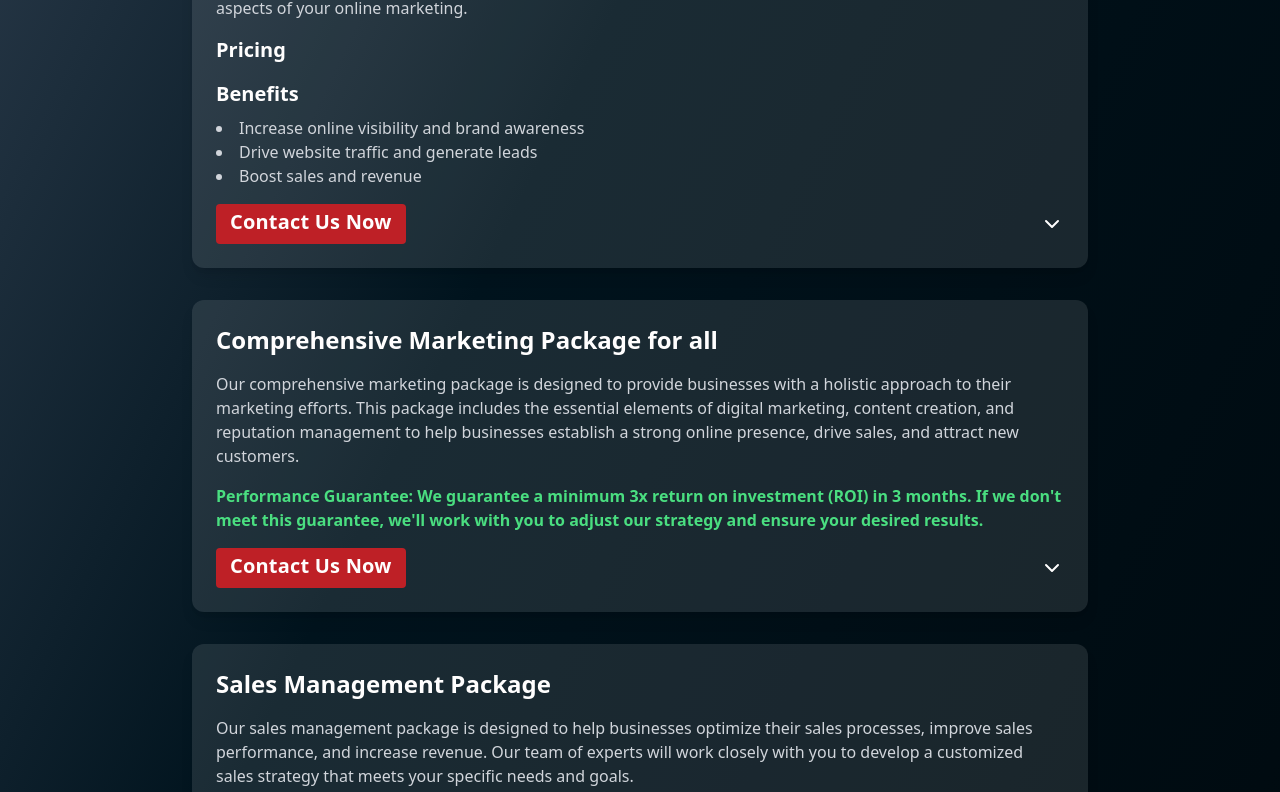
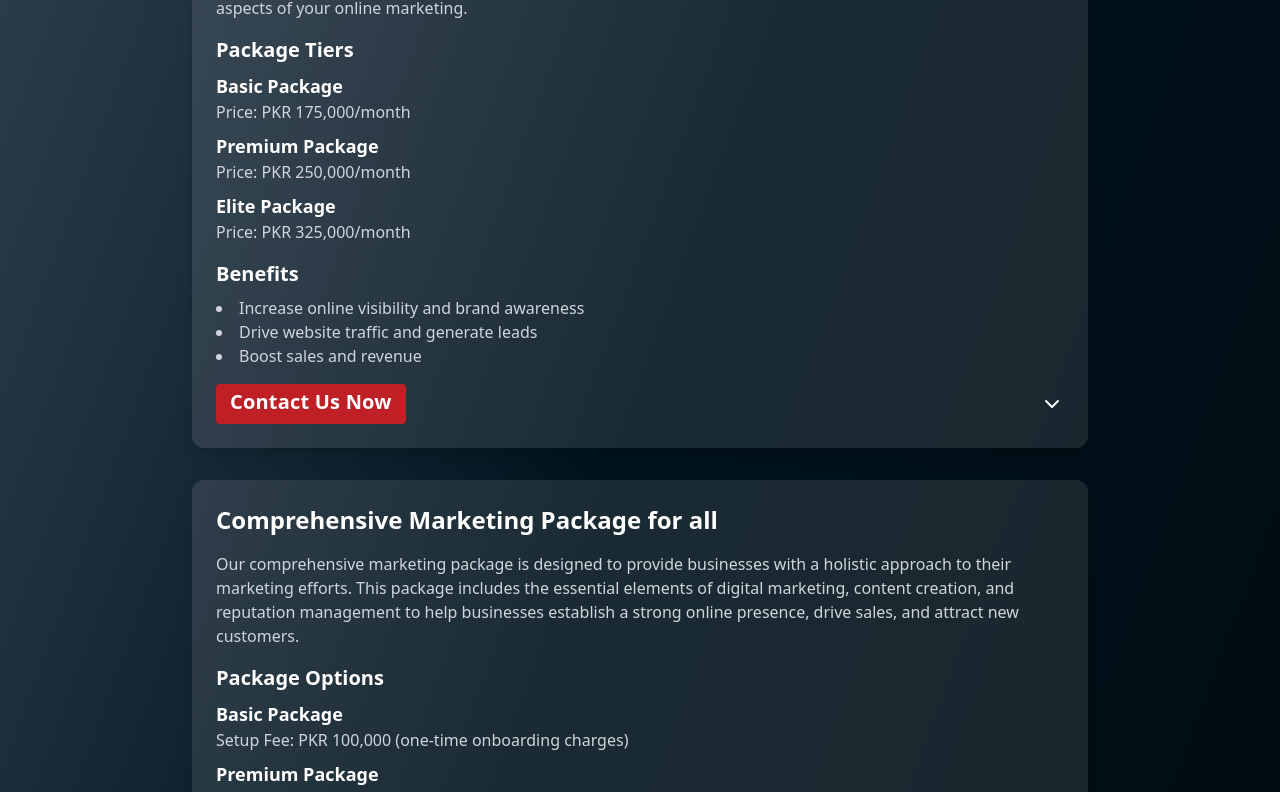
Before and after one commit to businessdrivers01/chapter001, a React (Vite) app: page /packages in a window 1280 px wide. Shown: the part 1436-2228 px from the top of the page. Built offline with nearby package versions, Linux system fonts and the light colour scheme.

Commit message:
update cards

```diff
--- a/src/Pages/Packages/index.tsx
+++ b/src/Pages/Packages/index.tsx
@@ -78,6 +78,31 @@ const Packages: React.FC = () => {
                                         )}
                                     </div>
                                 )}
+                                {pkg.packageOptions && (
+                                    <div className="mb-4">
+                                        <h3 className="text-xl font-semibold text-white mb-2">Package Options</h3>
+                                        {Object.entries(pkg.packageOptions).map(([key, value]) => (
+                                            <div key={key} className="mb-2">
+                                                <h4 className="text-lg font-semibold text-white capitalize">{key.replace(/([A-Z])/g, ' $1').trim()}</h4>
+                                                <p className="text-gray-300">
+                                                    {value.pricing.setupFee && `Setup Fee: ${value.pricing.setupFee}`}
+                                                    {value.pricing.commission && `, Commission: ${value.pricing.commission}`}
+                                                </p>
+                                            </div>
+                                        ))}
+                                    </div>
+                                )}
+                                {pkg.packageTiers && (
+                                    <div className="mb-4">
+                                        <h3 className="text-xl font-semibold text-white mb-2">Package Tiers</h3>
+                                        {Object.entries(pkg.packageTiers).map(([key, value]) => (
+                                            <div key={key} className="mb-2">
+                                                <h4 className="text-lg font-semibold text-white capitalize">{key.replace(/([A-Z])/g, ' $1').trim()}</h4>
+                                                <p className="text-gray-300">Price: {value.price}</p>
+                                            </div>
+                                        ))}
+                                    </div>
+                                )}
 
                                 {pkg.benefits && (
                                     <div className="mb-4">
@@ -85,6 +110,16 @@ const Packages: React.FC = () => {
                                         <ul className="list-disc list-inside text-gray-300">
                                             {pkg.benefits.slice(0, 3).map((benefit, i) => (
                                                 <li key={i}>{benefit}</li>
+                                            ))}
+                                        </ul>
+                                    </div>
+                                )}
+                                {pkg.packageTiers?.includes && (
+                                    <div className="mb-4">
+                                        <h3 className="text-xl font-semibold text-white mb-2">Includes</h3>
+                                        <ul className="list-disc list-inside text-gray-300">
+                                            {pkg.packageTiers?.includes?.map((includes: string) => (
+                                                <li key={includes}>{includes}</li>
                                             ))}
                                         </ul>
                                     </div>
@@ -127,7 +162,7 @@ const Packages: React.FC = () => {
                                                     <h3 className="text-xl font-semibold text-white mb-2">Components</h3>
                                                     {Object.entries(pkg.components).map(([key, value]) => (
                                                         <div key={key} className="mb-2">
-                              <h4 className="text-lg font-semibold text-white capitalize">{key.replace(/([A-Z])/g, ' $1').trim()}</h4>
+                                                            <h4 className="text-lg font-semibold text-white">{key.replace(/([A-Z])/g, ' $1').trim()}</h4>
                                                             <ul className="list-disc list-inside">
                                                                 {value?.map((item, i) => (
                                                                     <li key={i}>{item}</li>
--- a/src/Pages/Packages/marketingPackages.ts
+++ b/src/Pages/Packages/marketingPackages.ts
@@ -351,7 +351,7 @@ export const marketingPackages: MarketingPackage[] = [
                 "Minimum 1 deal closure guarantee"
             ]
         },
-        pricing: {
+        packageTiers: {
             basicPackage: {
                 price: "PKR 175,000/month",
                 includes: [
@@ -726,8 +726,6 @@ export const marketingPackages: MarketingPackage[] = [
         callToAction: "Contact us to learn more about our marketing package and to schedule a consultation with our marketing expert."
     },
 
-
-    // Add remaining objects here following the same structure
 ]
 
 
```
Lines whose indentation alone changed are shown as unchanged.
